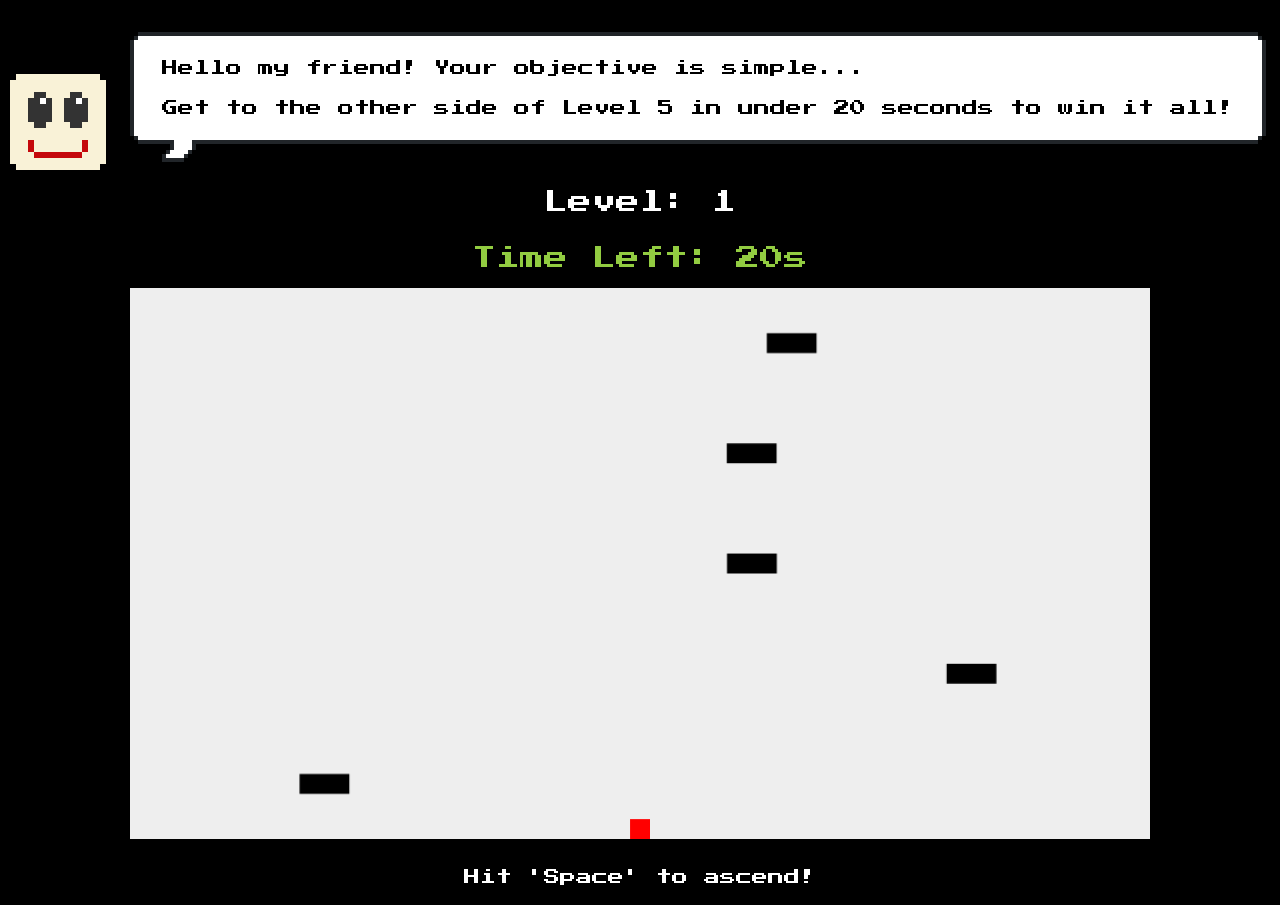
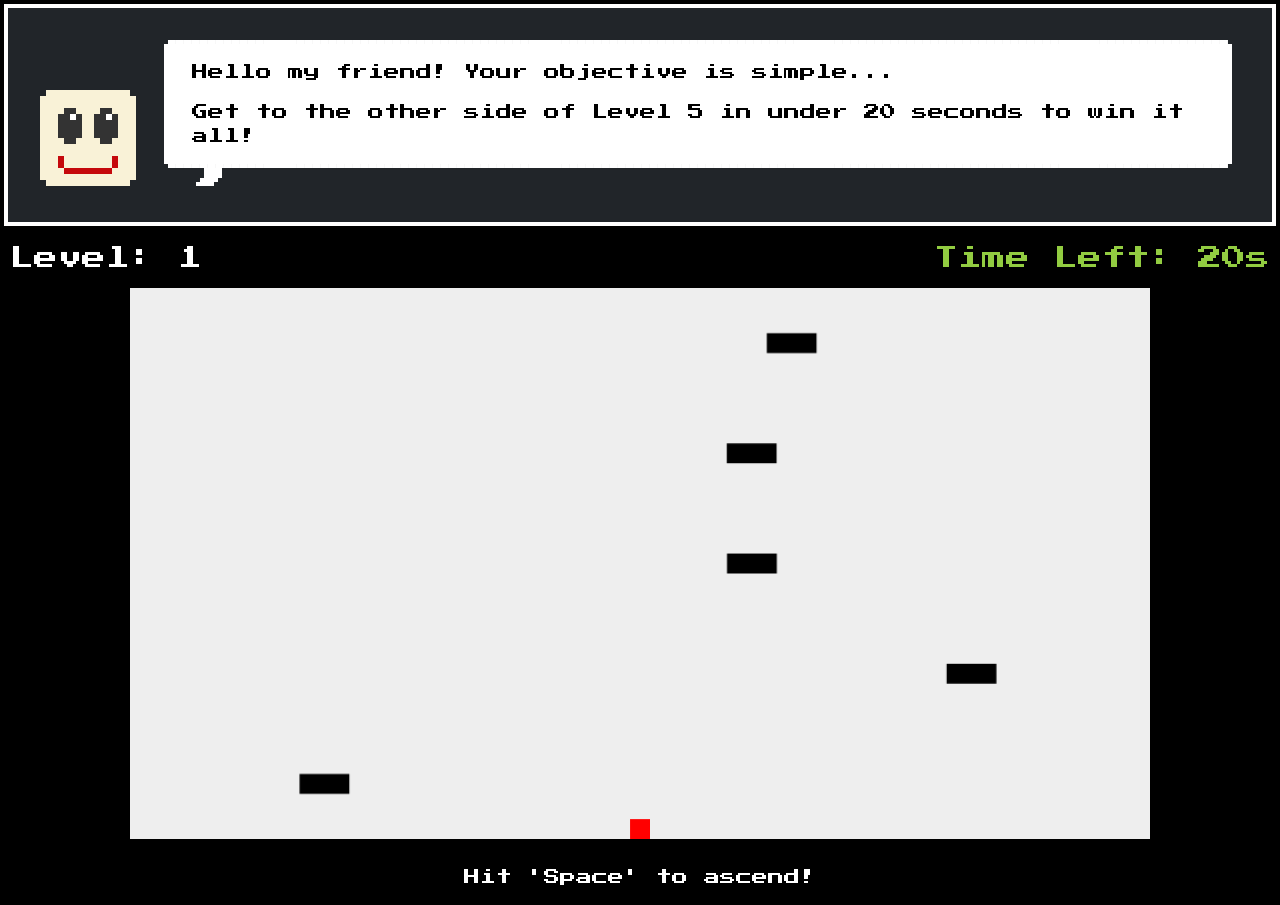
Before and after one commit to nasseh101/the-other-side, a Vue app: page / in a window 1280 px wide. Built offline with nearby package versions, Linux system fonts and the light colour scheme; a small style sheet from the web is missing.

Commit message:
Finished the first iteration of the prototype

```diff
--- a/src/App.vue
+++ b/src/App.vue
@@ -1,6 +1,6 @@
 <template>
   <div id="app">
-    <br>
+    <div class="nes-container is-dark with-title">
       <section class="message">
         <div class="speech-bubble">
           <div class="speech-icon">
@@ -12,6 +12,8 @@
           </div>
         </div>
       </section>
+    </div>
+    <div style="display: flex; justify-content: space-between; width: 100%; margin-top: ">
       <div id="level" class="nes-text">Level: {{ currentLevel }}</div>
       <div
           id="timer"
@@ -20,6 +22,8 @@
       >
         Time Left: {{ timeLeft }}s
       </div>
+    </div>
+
     <canvas
         id="gameCanvas"
         ref="gameCanvas"
```
Lines whose indentation alone changed are shown as unchanged.
